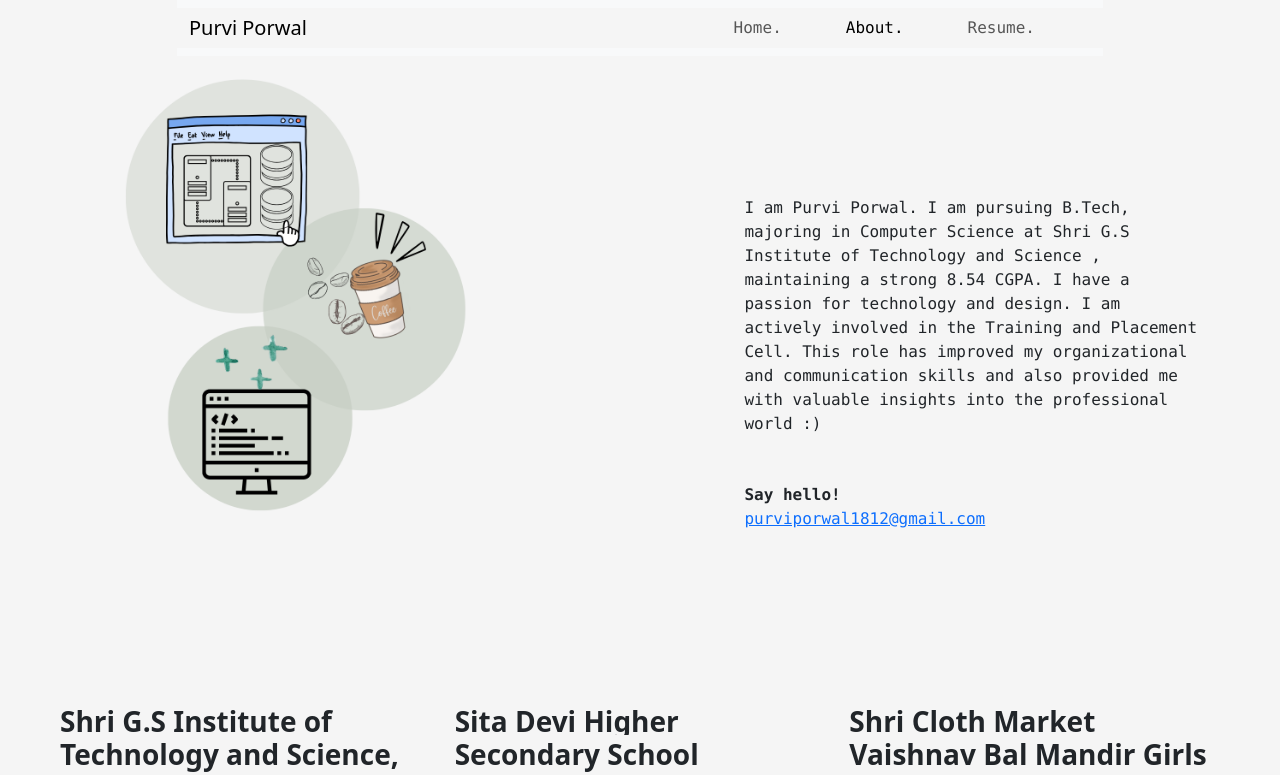
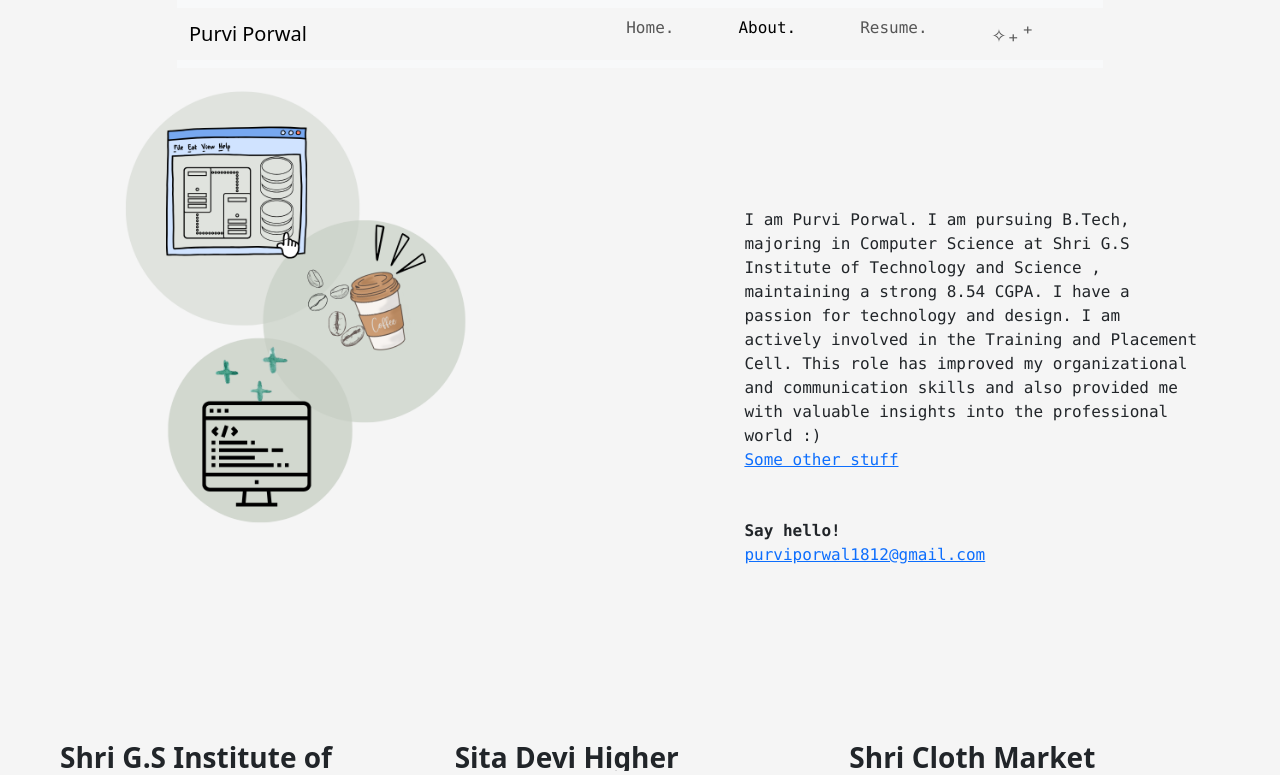
Before and after one commit to purviporwal1812/portfolio, a React (Vite) app: page /about in a window 1280 px wide. Shown: the top 775 px of the page. Built offline with nearby package versions, Linux system fonts and the light colour scheme.

Commit message:
other stuff page added

```diff
--- a/src/components/About.jsx
+++ b/src/components/About.jsx
@@ -1,10 +1,10 @@
 import AboutImg1 from "../assets/about1.png";
 import { motion } from "framer-motion";
+import { Link } from "react-router-dom";
 import "../styles/About.css";
 const About = () => {
   return (
     <>
-      {" "}
       <div className="container-fluid text-center">
         <div className="row">
           <div className="col-sm-6">
@@ -25,6 +25,9 @@ const About = () => {
               Cell. This role has improved my organizational and communication
               skills and also provided me with valuable insights into the
               professional world :)
+              <br>
+              </br>
+              <Link to="/play"> Some other stuff </Link>
               <div id="say">
                 <b>Say hello!</b>
                 <br></br>
--- a/src/components/Navbar.jsx
+++ b/src/components/Navbar.jsx
@@ -1,7 +1,9 @@
-import { NavLink } from "react-router-dom";
+import React from 'react';
+import { NavLink } from 'react-router-dom';
+import '../styles/Navbar.css'; // Import your CSS file
+
 const Navbar = () => {
   return (
-    <>
     <div className="container">
       <div className="row justify-content-center">
         <div className="col-10 col-md-10">
@@ -25,11 +27,11 @@ const Navbar = () => {
                 className="collapse navbar-collapse justify-content-center"
                 id="navbarSupportedContent"
               >
-                  <ul className="navbar-nav  ms-auto font-monospace">
+                <ul className="navbar-nav ms-auto font-monospace">
                   <li className="nav-item me-5">
                     <NavLink
                       className={(e) => {
-                          return e.isActive ? "nav-link active" : "nav-link";
+                        return e.isActive ? "nav-link active keyboard-click" : "nav-link keyboard-click";
                       }}
                       aria-current="page"
                       to="/"
@@ -40,7 +42,7 @@ const Navbar = () => {
                   <li className="nav-item me-5">
                     <NavLink
                       className={(e) => {
-                          return e.isActive ? "nav-link active" : "nav-link";
+                        return e.isActive ? "nav-link active keyboard-click" : "nav-link keyboard-click";
                       }}
                       aria-current="page"
                       to="/about"
@@ -52,12 +54,23 @@ const Navbar = () => {
                     <NavLink
                       target="_blank"
                       className={(e) => {
-                          return e.isActive ? "nav-link active" : "nav-link";
+                        return e.isActive ? "nav-link active keyboard-click" : "nav-link keyboard-click";
                       }}
                       aria-current="page"
                       to="https://docs.google.com/document/d/1lckAss581IMKt4u2TkXjJdjZh-GyZYsoSXBa-b2eXJ0/edit?usp=sharing"
                     >
                       Resume.
+                    </NavLink>
+                  </li>
+                  <li className="nav-item me-5">
+                    <NavLink
+                      className={(e) => {
+                        return e.isActive ? "nav-link active keyboard-click" : "nav-link keyboard-click";
+                      }}
+                      aria-current="page"
+                      to="/play"
+                    >
+                        <span className="fs-4">✧₊⁺</span>
                     </NavLink>
                   </li>
                 </ul>
@@ -67,7 +80,7 @@ const Navbar = () => {
         </div>
       </div>
     </div>
-    </>
   );
 };
+
 export default Navbar;
--- /dev/null
+++ b/src/components/Play.jsx
@@ -0,0 +1,7 @@
+const Play = () =>{
+    return(<>
+    slayyyy cominggg soon.
+    </>
+    )
+}
+export default Play;
--- a/src/main.jsx
+++ b/src/main.jsx
@@ -4,6 +4,7 @@ import About from "./components/About.jsx";
 import Navbar from "./components/Navbar.jsx";
 import { createBrowserRouter, RouterProvider } from "react-router-dom";
 import Home from "./components/Home.jsx";
+import Play from "./components/Play.jsx";
 import Footer from "./components/Footer.jsx";
 const router = createBrowserRouter([
   {
@@ -26,6 +27,16 @@ const router = createBrowserRouter([
       </>
     ),
   },
+  {
+    path: "/play",
+    element: (
+      <>
+        <Navbar />
+        <Play />
+        <Footer />
+      </>
+    ),
+  }
 ]);
 ReactDOM.createRoot(document.getElementById("root")).render(
   <React.StrictMode>
--- /dev/null
+++ b/src/styles/Navbar.css
@@ -0,0 +1,24 @@
+/* Keyframe for the button click animation */
+@keyframes keyboardClick {
+    0% {
+      transform: scale(1);
+      box-shadow: 0 4px #666;
+    }
+    50% {
+      transform: scale(0.9);
+      box-shadow: 0 2px #999;
+    }
+    100% {
+      transform: scale(1);
+      box-shadow: 0 4px #666;
+    }
+  }
+
+  .keyboard-click {
+    display: inline-block;
+    transition: box-shadow 0.3s ease;
+  }
+
+  .keyboard-click:active {
+    animation: keyboardClick 0.3s ease;
+  }
```
Also changed, not shown: 1 other file (tests, documents, lock files or other folders). Lines whose indentation alone changed are shown as unchanged.
